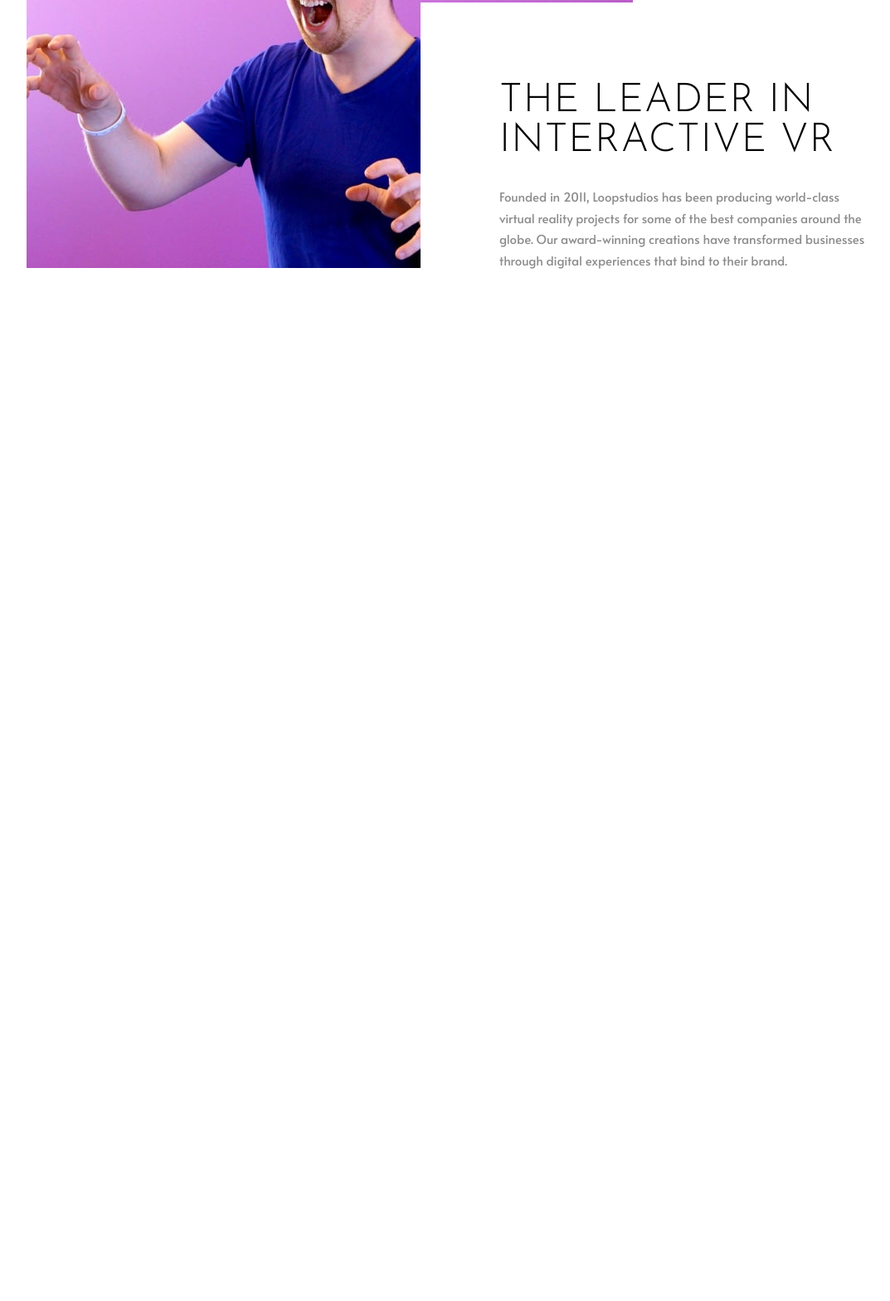
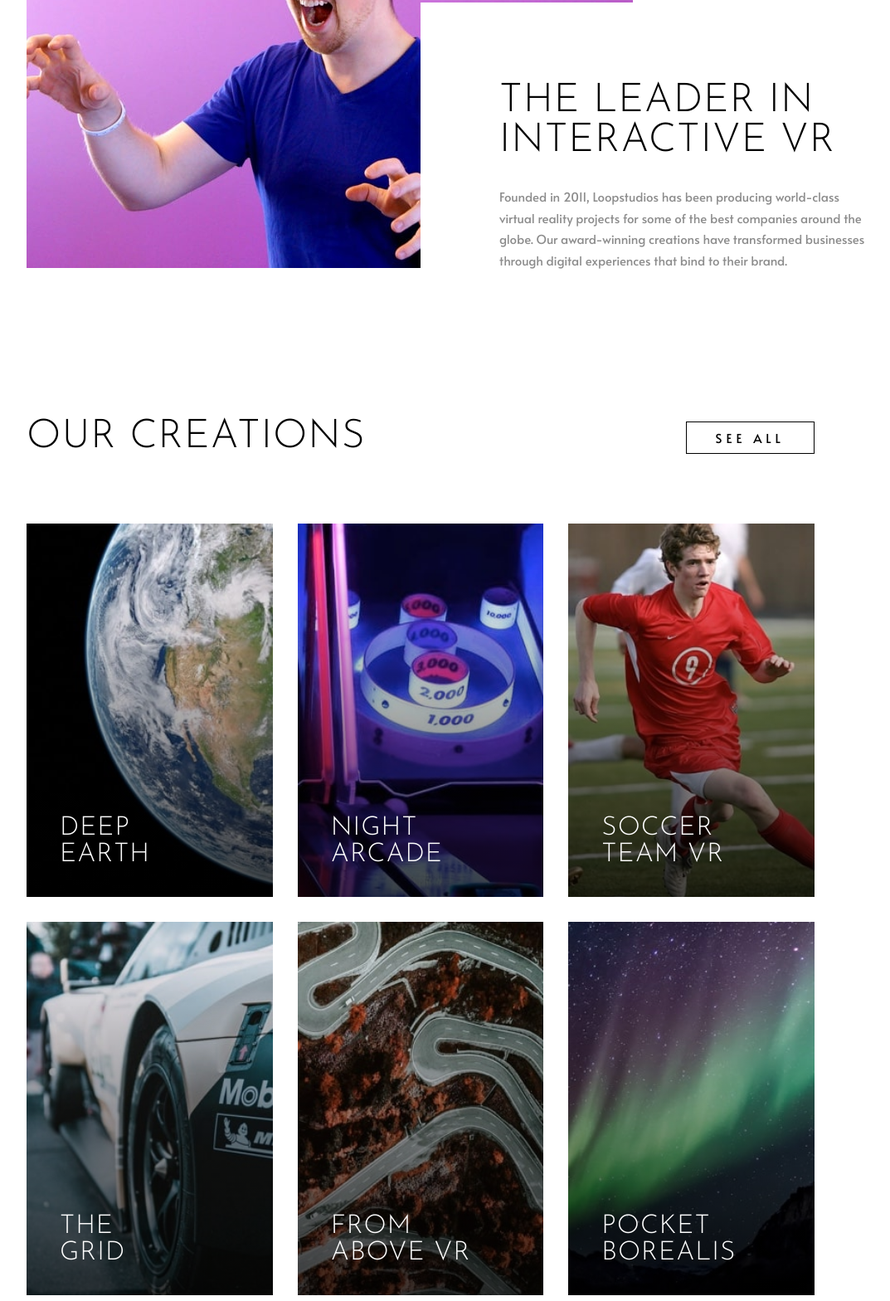
Before and after one commit to dosquebral/web-projects, a plain HTML site: page loopstudios/index.html in a window 1280 px wide. Shown: the part 1157-2725 px from the top of the page at 83% size, without its empty margins (133-1206 px from the left). Before the commit the page ends 1660 px from the top, so only its background shows below. Drawn offline with nearby package versions, Linux system fonts and the light colour scheme.

Commit message:
done product section

```diff
--- a/loopstudios/assets/css/main.css
+++ b/loopstudios/assets/css/main.css
@@ -106,3 +106,70 @@ nav ul li:hover::after {width: 25px;}
     color: var(--dark-gray);
     line-height: 1.7rem;
 }
+
+.product {
+    position: relative;
+    padding: 0 var(--px);
+    margin-bottom: var(--mb);
+}
+
+.product h2 {
+    font-size: var(--fs-h2);
+    margin-bottom: 80px;
+}
+
+.product .product-grid {
+    display: grid;
+    grid-template-columns: repeat(auto-fill, minmax(250px, 1fr));
+    place-content: center;
+    grid-gap: 30px;
+}
+
+.product .product-card {
+    position: relative;
+    height: 450px;
+    cursor: pointer;
+}
+
+.product .product-card img {
+    height: 100%;
+    width: 100%;
+    object-fit: cover;
+    object-position: top;
+}
+
+.product .product-card::after {
+    content: '';
+    position: absolute;
+    inset: 0;
+    background: linear-gradient(180deg, transparent 10%, #000b);
+}
+
+.product .product-card:hover::after {background: linear-gradient(180deg, #fffa 10%, #555a);}
+
+.product .product-card h3 {
+    position: absolute;
+    bottom: 35px;
+    left: 40px;
+    font-size: var(--fs-h3);
+    color: var(--white);
+    z-index: 2;
+}
+
+.product .product-card:hover h3 {color: var(--black);}
+
+.btn-primary{
+    position: absolute;
+    color: var(--black);
+    right: var(--px);
+    top: 5px;
+    padding: 8px 35px;
+    letter-spacing: 5px;
+    border: 1px solid var(--black);
+    transition: all 0.3s ease;
+}
+
+.btn-primary:hover {
+    background: var(--black);
+    color: var(--white);
+}
--- a/loopstudios/index.html
+++ b/loopstudios/index.html
@@ -56,6 +56,86 @@
                     </p>
                 </div>
              </section>
+
+             <!-- product section -->
+              <section class="product" id="product">
+                <h2>Our Creations</h2>
+                <div class="product-grid">
+                    <div class="product-card">
+                        <picture>
+                            <source media="(max-width: 576px)" srcset="./assets/images/mobile/image-deep-earth.jpg">
+                            <source media="(min-width: 577px)" srcset="./assets/images/desktop/image-deep-earth.jpg">
+                            <img src="./assets/images/desktop/image-deep-earth.jpg" alt="">
+                        </picture>
+                        <h3>Deep <br> Earth</h3>
+                    </div>
+
+                    <div class="product-card">
+                        <picture>
+                            <source media="(max-width: 576px)" srcset="./assets/images/mobile/image-night-arcade.jpg">
+                            <source media="(min-width: 577px)" srcset="./assets/images/desktop/image-night-arcade.jpg">
+                            <img src="./assets/images/desktop/image-night-arcade.jpg" alt="">
+                        </picture>
+                        <h3>Night <br> Arcade</h3>
+                    </div>
+
+                    <div class="product-card">
+                        <picture>
+                            <source media="(max-width: 576px)" srcset="./assets/images/mobile/image-soccer-team.jpg">
+                            <source media="(min-width: 577px)" srcset="./assets/images/desktop/image-soccer-team.jpg">
+                            <img src="./assets/images/desktop/image-soccer-team.jpg" alt="">
+                        </picture>
+                        <h3>Soccer <br> Team VR</h3>
+                    </div>
+
+                    <div class="product-card">
+                        <picture>
+                            <source media="(max-width: 576px)" srcset="./assets/images/mobile/image-grid.jpg">
+                            <source media="(min-width: 577px)" srcset="./assets/images/desktop/image-grid.jpg">
+                            <img src="./assets/images/desktop/image-grid.jpg" alt="">
+                        </picture>
+                        <h3>The <br> Grid</h3>
+                    </div>
+
+                    <div class="product-card">
+                        <picture>
+                            <source media="(max-width: 576px)" srcset="./assets/images/mobile/image-from-above.jpg">
+                            <source media="(min-width: 577px)" srcset="./assets/images/desktop/image-from-above.jpg">
+                            <img src="./assets/images/desktop/image-from-above.jpg" alt="">
+                        </picture>
+                        <h3>From <br> above VR</h3>
+                    </div>
+
+                    <div class="product-card">
+                        <picture>
+                            <source media="(max-width: 576px)" srcset="./assets/images/mobile/image-pocket-borealis.jpg">
+                            <source media="(min-width: 577px)" srcset="./assets/images/desktop/image-pocket-borealis.jpg">
+                            <img src="./assets/images/desktop/image-pocket-borealis.jpg" alt="">
+                        </picture>
+                        <h3>Pocket <br> borealis</h3>
+                    </div>
+
+                    <div class="product-card">
+                        <picture>
+                            <source media="(max-width: 576px)" srcset="./assets/images/mobile/image-curiosity.jpg">
+                            <source media="(min-width: 577px)" srcset="./assets/images/desktop/image-curiosity.jpg">
+                            <img src="./assets/images/desktop/image-curiosity.jpg" alt="">
+                        </picture>
+                        <h3>The <br> curiosity</h3>
+                    </div>
+
+                    <div class="product-card">
+                        <picture>
+                            <source media="(max-width: 576px)" srcset="./assets/images/mobile/image-fisheye.jpg">
+                            <source media="(min-width: 577px)" srcset="./assets/images/desktop/image-fisheye.jpg">
+                            <img src="./assets/images/desktop/image-fisheye.jpg" alt="">
+                        </picture>
+                        <h3>Make it <br> fisheye</h3>
+                    </div>
+                </div>
+
+                <a href="#" class="btn-primary">SEE ALL</a>
+              </section>
         </main>
     </div>
 
```
